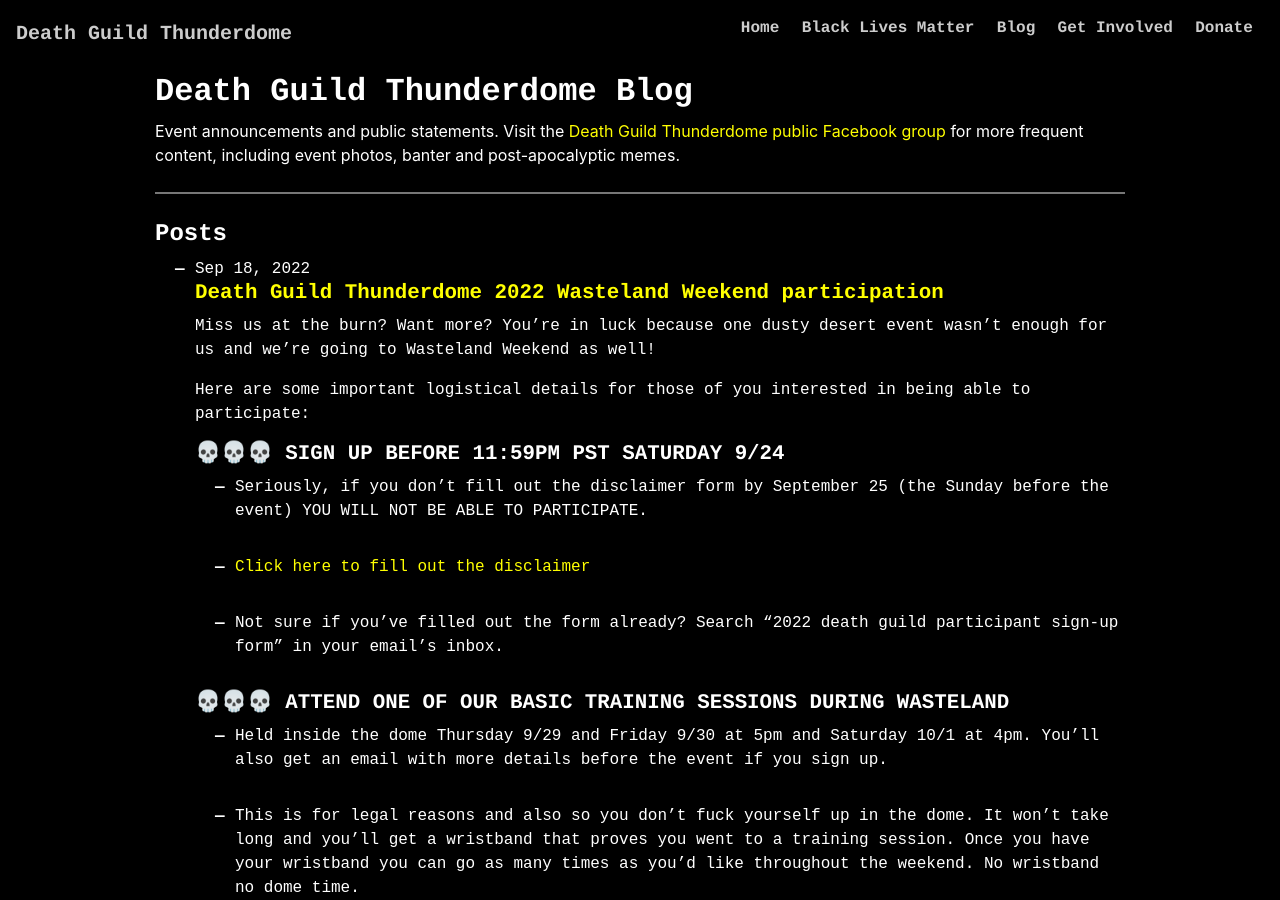
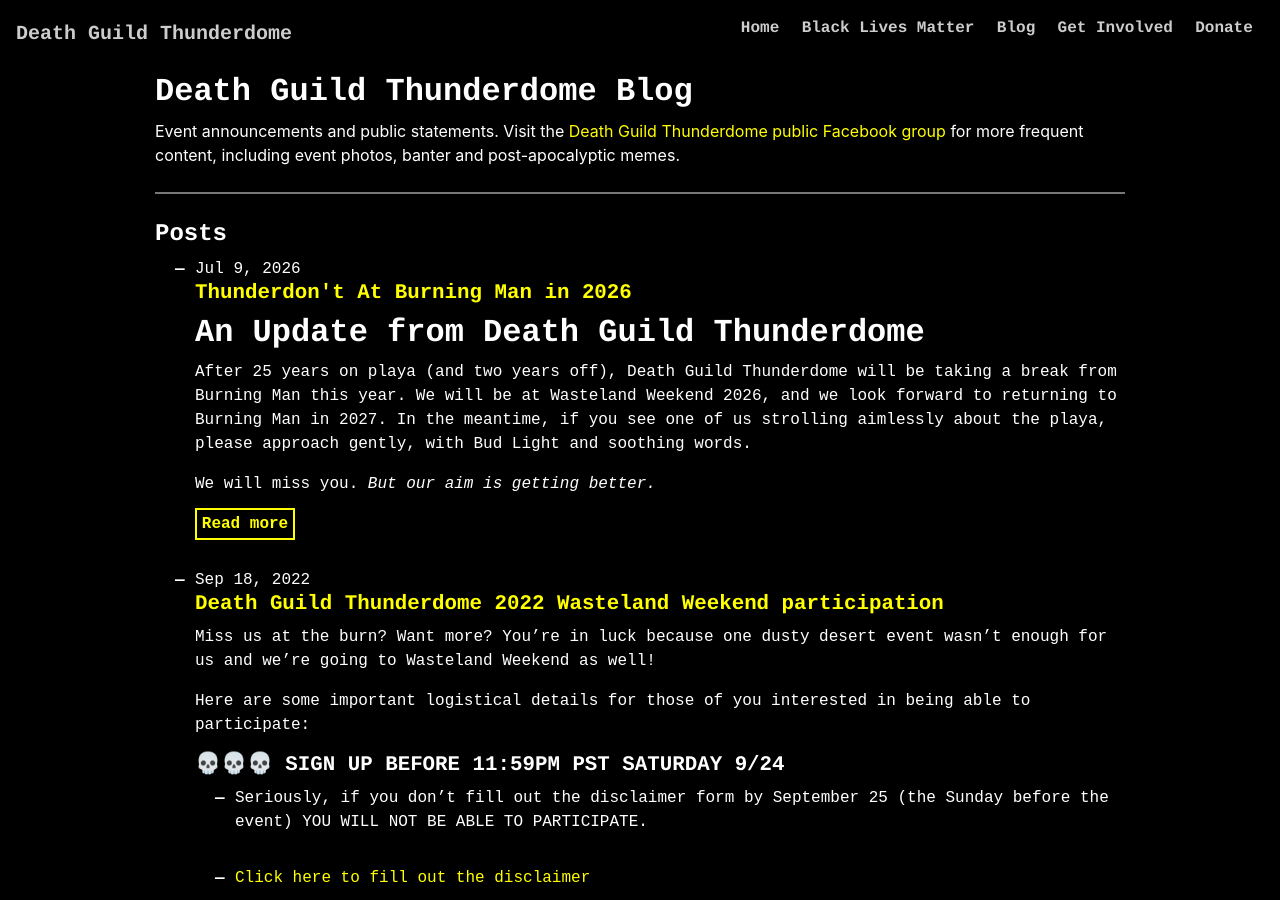
Before and after one commit to DeathGuildThunderdome/deathguildthunderdome.github.io, a Jekyll site: the page built from blog.md, in a window 1280 px wide and 900 px high, scrolled down 435 px. Built offline with Jekyll 4.4.1, drawn with Linux system fonts in a browser that asks for light colours; nearby versions of some CDN libraries; some of the changed text lies outside the part shown.

Commit message:
Update 2026-07-10-wasteland-no-burn.markdown
fixing post date

```diff
--- a/_posts/2026-07-10-wasteland-no-burn.markdown
+++ b/_posts/2026-07-10-wasteland-no-burn.markdown
@@ -1,7 +1,7 @@
 ---
 layout: post
 title:  "Thunderdon't At Burning Man in 2026"
-date:   2021-07-01 11:46:00 -0800
+date:   2026-07-09 11:46:00 -0800
 categories: [pinned, statement]
 published: true
 permalink: /DGTD-will-not-attend-Burning-Man-BRC-2026/
```
